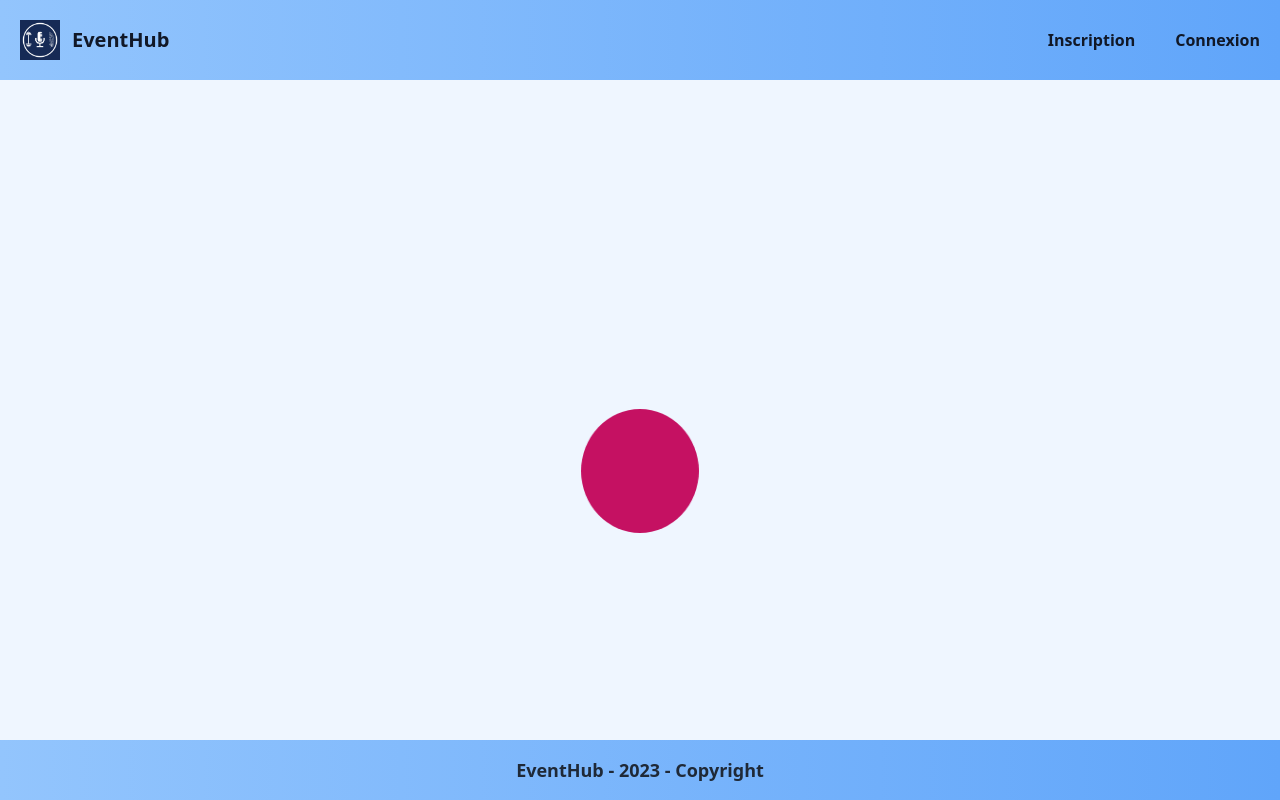
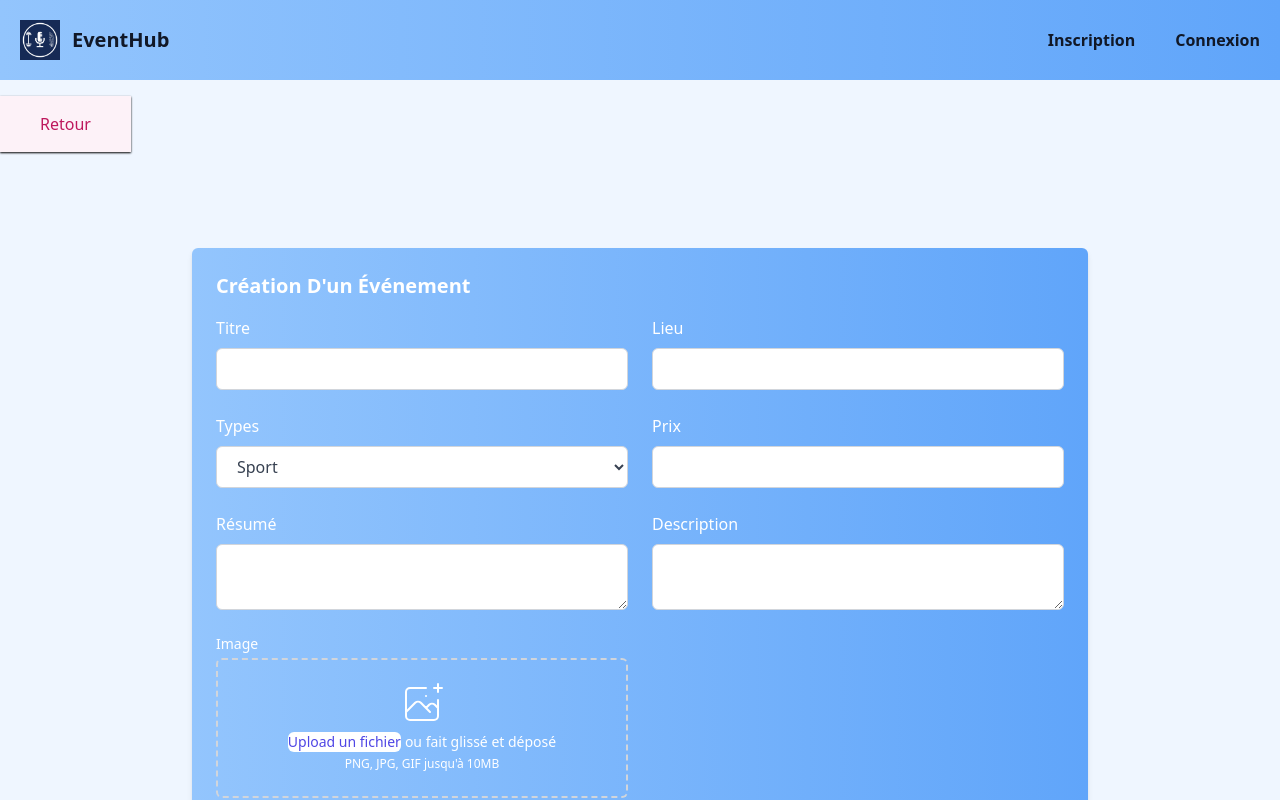
Before and after one commit to Sofie2ruelle/EventHub_Front, a React (Vite) app in the folder EventHub/: page /events/creer-un-evenement in a window 1280 px wide. Shown: the top 800 px of the page. Built offline with nearby package versions, Linux system fonts and the light colour scheme; no server answers.

Commit message:
Création d'une page qui liste les événements de l'utilisateur connécté et création du CRUD pour cette utilisateur

```diff
--- a/EventHub/src/App.jsx
+++ b/EventHub/src/App.jsx
@@ -12,6 +12,7 @@ import { Logout } from './pages/Logout'
 import Signin from './pages/Register'
 import Register from './pages/Register'
 import { ListEventsUser } from './pages/ListEventsUser'
+import { EditCreateEvent } from './pages/EditCreateEvent'
 
 
 function App() {
@@ -33,8 +34,10 @@ function App() {
           <Route path='/logout' element={<Logout />} />
           <Route path='/register' element={<Register />} />
           <Route path='/events' element={<Events />} />
-          <Route path='/list-events-user' element={<ListEventsUser/>} />
           <Route path='/events/:slug' element={<EventDetails />} />
+          <Route path='/events/liste-evenements-utilisateur' element={<ListEventsUser/>} />
+          <Route path='/events/editer-un-evenement/:id' element={<EditCreateEvent/>} />
+          <Route path='/events/creer-un-evenement' element={<EditCreateEvent/>} />
           <Route path='/user-detail' element={<UserDetail />} />
           <Route path='*' element={<NotFound />} />
         </Routes>
--- a/EventHub/src/pages/CreateEvent.jsx
+++ /dev/null
@@ -1,7 +0,0 @@
-import React from 'react'
-
-export const CreateEvent = () => {
-  return (
-    <div>CreateEvent</div>
-  )
-}
--- /dev/null
+++ b/EventHub/src/pages/EditCreateEvent.jsx
@@ -0,0 +1,133 @@
+import axios from 'axios';
+import React, { useEffect, useState } from 'react'
+import { useParams } from 'react-router-dom'
+import BackButton from '../components/BackButton'
+
+export const EditCreateEvent = () => {
+
+    const params=useParams();
+    const URL = "http://localhost:8081/api/events/"+params.id;
+
+    const [loading, setLoading]=useState(false);
+    const [formData, setFormData]=useState({
+        titre: "",
+        lieu: "",
+        date_event: "",
+        type: "",
+        prix: "",
+        resume: "",
+        description: "",
+        user: "",
+        file: "",
+    });
+
+
+    const fetchEvent=async ()=>{
+        setLoading(true)
+        await axios.get(URL)
+        .then((res)=>{console.log(res.data); setFormData(res.data)})
+        .catch((e)=>{console.log(e);})
+        .finally(()=>{setLoading(false)})
+    }
+
+    const createUpdateEvent=async ()=>{
+        setLoading(true);
+    }
+
+    const onSubmit = ()=>{
+        console.log(formData);
+        //createUpdateEvent
+    }
+
+    const onChange = (e)=>{
+        setFormData({
+            ...formData,
+            [e.target.name]:e.target.value
+        })
+        console.log(formData);
+    }
+
+    useEffect(()=>{
+        params.id !== null ? fetchEvent() : null;
+    }, [])
+
+    return (
+
+        <div>
+        <div className='py-4'>
+            <BackButton />
+        </div>
+        <section className="max-w-4xl mb-6 p-6 mx-auto rounded-md shadow-md bg-gradient-to-r from-blue-300 to-blue-400 mt-20">
+        <h1 className="text-xl font-bold text-white capitalize dark:text-white">Création d'un événement</h1>
+        <form>
+            <div className="grid grid-cols-1 gap-6 mt-4 sm:grid-cols-2">
+                <div>
+                    <label className="text-white dark:text-gray-200" htmlFor="titre">Titre</label>
+                    <input id="titre" type="text" value={formData.titre} onChange={onChange} name="titre" className="block w-full px-4 py-2 mt-2 text-gray-700 bg-white border border-gray-300 rounded-md dark:bg-gray-800 dark:text-gray-300 dark:border-gray-600 focus:border-blue-500 dark:focus:border-blue-500 focus:outline-none focus:ring"/>
+                </div>
+                <div>
+                    <label className="text-white dark:text-gray-200" htmlFor="lieu">Lieu</label>
+                    <input id="lieu" type="text" value={formData.lieu} onChange={onChange} name="lieu" className="block w-full px-4 py-2 mt-2 text-gray-700 bg-white border border-gray-300 rounded-md dark:bg-gray-800 dark:text-gray-300 dark:border-gray-600 focus:border-blue-500 dark:focus:border-blue-500 focus:outline-none focus:ring"/>
+                </div>
+                {/*<div>
+                    <label className="text-white dark:text-gray-200" htmlFor="date">Date</label>
+                    <input id="date" type="date" value={Date.now(formData.date_event)} onChange={onChange} name="date_event"  className="block w-full px-4 py-2 mt-2 text-gray-700 bg-white border border-gray-300 rounded-md dark:bg-gray-800 dark:text-gray-300 dark:border-gray-600 focus:border-blue-500 dark:focus:border-blue-500 focus:outline-none focus:ring"/>
+                </div>*/}
+                <div>
+                    <label className="text-white dark:text-gray-200" htmlFor="type">Types</label>
+                    <select id="type" value={formData.type} onChange={onChange} name="type" className="block w-full px-4 py-2 mt-2 text-gray-700 bg-white border border-gray-300 rounded-md dark:bg-gray-800 dark:text-gray-300 dark:border-gray-600 focus:border-blue-500 dark:focus:border-blue-500 focus:outline-none focus:ring">
+                            <option value="SPORTIF">Sport</option>
+                            <option value="MUSIQUE">Musique</option>
+                            <option value="ART">Art</option>
+                            <option value="CULTUREL">Culture</option>
+                            <option value="EXPO">Exposition</option>
+                            <option value="AUTRE">Autre</option>
+                    </select>
+                </div>
+                <div>
+                    <label className="text-white dark:text-gray-200" htmlFor="prix">Prix</label>
+                    <input id="prix" type="number" step="0.01" value={formData.prix} onChange={onChange} name="prix" className="block w-full px-4 py-2 mt-2 text-gray-700 bg-white border border-gray-300 rounded-md dark:bg-gray-800 dark:text-gray-300 dark:border-gray-600 focus:border-blue-500 dark:focus:border-blue-500 focus:outline-none focus:ring"/>
+                </div>
+                <div>
+                    <label className="text-white dark:text-gray-200" htmlFor="textarea">Résumé</label>
+                    <textarea id="textarea" type="textarea" value={formData.resume} onChange={onChange} name="resume" className="block w-full px-4 py-2 mt-2 text-gray-700 bg-white border border-gray-300 rounded-md dark:bg-gray-800 dark:text-gray-300 dark:border-gray-600 focus:border-blue-500 dark:focus:border-blue-500 focus:outline-none focus:ring"></textarea>
+                </div>
+                <div>
+                    <label className="text-white dark:text-gray-200" htmlFor="textarea">Description</label>
+                    <textarea id="textarea" type="textarea" value={formData.description} onChange={onChange} name="description" className="block w-full px-4 py-2 mt-2 text-gray-700 bg-white border border-gray-300 rounded-md dark:bg-gray-800 dark:text-gray-300 dark:border-gray-600 focus:border-blue-500 dark:focus:border-blue-500 focus:outline-none focus:ring"></textarea>
+                </div>
+
+                <input type="hidden" value={formData.user} name="user"/>
+
+                <div>
+                    <label className="block text-sm font-medium text-white">
+                    Image
+                  </label>
+                  <div className="mt-1 flex justify-center px-6 pt-5 pb-6 border-2 border-gray-300 border-dashed rounded-md">
+                    <div className="space-y-1 text-center">
+                      <svg className="mx-auto h-12 w-12 text-white" stroke="currentColor" fill="none" viewBox="0 0 48 48" aria-hidden="true">
+                        <path d="M28 8H12a4 4 0 00-4 4v20m32-12v8m0 0v8a4 4 0 01-4 4H12a4 4 0 01-4-4v-4m32-4l-3.172-3.172a4 4 0 00-5.656 0L28 28M8 32l9.172-9.172a4 4 0 015.656 0L28 28m0 0l4 4m4-24h8m-4-4v8m-12 4h.02" strokeWidth="2" strokeLinecap="round" strokeLinejoin="round" />
+                      </svg>
+                      <div className="flex text-sm text-gray-600">
+                        <label htmlFor="file-upload" className="relative cursor-pointer bg-white rounded-md font-medium text-indigo-600 hover:text-indigo-500 focus-within:outline-none focus-within:ring-2 focus-within:ring-offset-2 focus-within:ring-indigo-500">
+                          <span className="">Upload un fichier</span>
+                          <input id="file-upload" name="file-upload" type="file" className="sr-only"/>
+                        </label>
+                        <p className="pl-1 text-white">ou fait glissé et déposé</p>
+                      </div>
+                      <p className="text-xs text-white">
+                        PNG, JPG, GIF jusqu'à 10MB
+                      </p>
+                    </div>
+                  </div>
+                </div>
+            </div>
+
+            <div className="flex justify-end mt-6">
+                <button onClick={onSubmit} className="px-6 py-2 leading-5 text-white transition-colors duration-200 transform bg-blue-500 rounded-md hover:bg-blue-700 focus:outline-none focus:bg-gray-600">Save</button>
+            </div>
+        </form>
+    </section>
+    </div>
+      )
+}
--- a/EventHub/src/pages/EventDetails.jsx
+++ b/EventHub/src/pages/EventDetails.jsx
@@ -24,6 +24,7 @@ const EventDetails = () => {
             })
     }
 
+    // Cherche l'event qui a dans son URL un slug identique.
     const currentEvent = events.find(
         (p) => {
             if(p.titre.replaceAll(/[` .!?`]/gi, '-').toLowerCase()+p.id === params.slug){
--- a/EventHub/src/pages/ListEventsUser.jsx
+++ b/EventHub/src/pages/ListEventsUser.jsx
@@ -1,18 +1,22 @@
 import axios from 'axios'
 import React, { useEffect, useState } from 'react'
+import { Link, useNavigate } from 'react-router-dom';
 
 // Liste tout les événements d'un utilisateur.
 export const ListEventsUser = () => {
 
+    const URL = "http://localhost:8081/api/events/";
+    const URI_GetEvents = "events-by-user/"
+    const pathEvent= "/events/";
+    const navigation = useNavigate();
     const user=JSON.parse(localStorage.getItem("user"));
-    let URL = "http://localhost:8081/api/events/";
     const [events, setEvents]=useState([])
     const [loading, setLoading]=useState(false);
 
     // Récupération de tous les événements d'un utilisateur.
     const fetchEvents = async()=>{
         setLoading(true)
-        await axios.get(URL+"events-by-user/"+user.id)
+        await axios.get(URL+URI_GetEvents+user.id)
         .then((res)=>{
             setEvents(res.data);
         })
@@ -21,7 +25,7 @@ export const ListEventsUser = () => {
     }
 
     // Suppression d'un événement.
-    const removeDelete = async (event) => {
+    const deleteEvent = async (event) => {
         setLoading(true)
         await axios.delete(URL+event.id)
         .then((res)=>{
@@ -31,6 +35,19 @@ export const ListEventsUser = () => {
         .finally(()=>{setLoading(false)})
     }
 
+    // Aller à la page de création ou d'édition d'un événemnet.
+    const goToCreateUpdateEvent = (event) => {
+        let slug = pathEvent;
+        event != null ? (slug+="editer-un-evenement/"+event.id) : (slug+="creer-un-evenement")
+        console.log(slug);
+        navigation(slug);
+    }
+
+    // Aller à la page de détail d'un événement.
+    const goToReadEvent = (event) => {
+        const slug=pathEvent + event.titre.replaceAll(/[` .!?`]/gi, '-').toLowerCase()+event.id
+        navigation(slug)
+    }
 
 
     useEffect(()=>{
@@ -43,7 +60,7 @@ export const ListEventsUser = () => {
         <div className="mb-4">
             <h1 className="font-serif text-3xl font-bold underline decoration-gray-400">Liste des événements</h1>
             <div className="flex justify-end">
-                <button className="px-4 py-2 rounded-md bg-sky-500 text-sky-100 hover:bg-sky-600">Créer un événement</button>
+                <button onClick={()=>goToCreateUpdateEvent()} className="px-4 py-2 rounded-md bg-sky-500 text-sky-100 hover:bg-sky-600">Créer un événement</button>
             </div>
         </div>
         <div className="flex flex-col">
@@ -94,7 +111,7 @@ export const ListEventsUser = () => {
                     </td>
 
                     <td className="text-sm font-medium leading-5 text-center whitespace-no-wrap border-b border-gray-200 ">
-                        <button className="text-indigo-600 hover:text-indigo-900">
+                        <button onClick={()=>goToCreateUpdateEvent(event)} className="text-indigo-600 hover:text-indigo-900">
                         <svg xmlns="http://www.w3.org/2000/svg" className="w-6 h-6" fill="none" viewBox="0 0 24 24" stroke="currentColor">
                             <path strokeLinecap="round" strokeLinejoin="round" strokeWidth="2" d="M11 5H6a2 2 0 00-2 2v11a2 2 0 002 2h11a2 2 0 002-2v-5m-1.414-9.414a2 2 0 112.828 2.828L11.828 15H9v-2.828l8.586-8.586z" />
                         </svg>
@@ -102,7 +119,7 @@ export const ListEventsUser = () => {
                     </td>
 
                     <td className="text-sm font-medium leading-5 text-center whitespace-no-wrap border-b border-gray-200 ">
-                        <button className="text-gray-600 hover:text-gray-900">
+                        <button onClick={()=>goToReadEvent(event)} className="text-gray-600 hover:text-gray-900">
                         <svg xmlns="http://www.w3.org/2000/svg" className="w-6 h-6" fill="none" viewBox="0 0 24 24" stroke="currentColor">
                             <path strokeLinecap="round" strokeLinejoin="round" strokeWidth="2"d="M15 12a3 3 0 11-6 0 3 3 0 016 0z" />
                             <path strokeLinecap="round" strokeLinejoin="round" strokeWidth="2" d="M2.458 12C3.732 7.943 7.523 5 12 5c4.478 0 8.268 2.943 9.542 7-1.274 4.057-5.064 7-9.542 7-4.477 0-8.268-2.943-9.542-7z" />
@@ -111,7 +128,7 @@ export const ListEventsUser = () => {
                     </td>
 
                     <td className="text-sm font-medium leading-5 text-center whitespace-no-wrap border-b border-gray-200 ">
-                        <button onClick={()=>removeDelete(event)} className="text-gray-600 hover:text-gray-900">
+                        <button onClick={()=>deleteEvent(event)} className="text-gray-600 hover:text-gray-900">
                         <svg xmlns="http://www.w3.org/2000/svg" className="w-6 h-6 text-red-600 hover:text-red-800" fill="none" viewBox="0 0 24 24" stroke="currentColor">
                             <path strokeLinecap="round" strokeLinejoin="round" strokeWidth="2" d="M19 7l-.867 12.142A2 2 0 0116.138 21H7.862a2 2 0 01-1.995-1.858L5 7m5 4v6m4-6v6m1-10V4a1 1 0 00-1-1h-4a1 1 0 00-1 1v3M4 7h16" />
                         </svg>
--- a/EventHub/src/pages/Login.jsx
+++ b/EventHub/src/pages/Login.jsx
@@ -39,7 +39,7 @@ export const Login = () => {
     return (
 <section className="bg-blue-50 dark:bg-blue-900">
         <div className="flex flex-col items-center justify-center px-6 py-8 mx-auto md:h-screen lg:py-0">
-        <a href="#" className="flex items-center mb-6 text-2xl font-semibold text-gray-900 dark:text-white">
+        <a className="flex items-center mb-6 text-2xl font-semibold text-gray-900 dark:text-white">
           EventHub
         </a>
         <div className="w-full bg-white rounded-lg shadow dark:border md:mt-0 sm:max-w-md xl:p-0 bg-gradient-to-r from-blue-300 to-blue-400 dark:border-gray-700">
```
